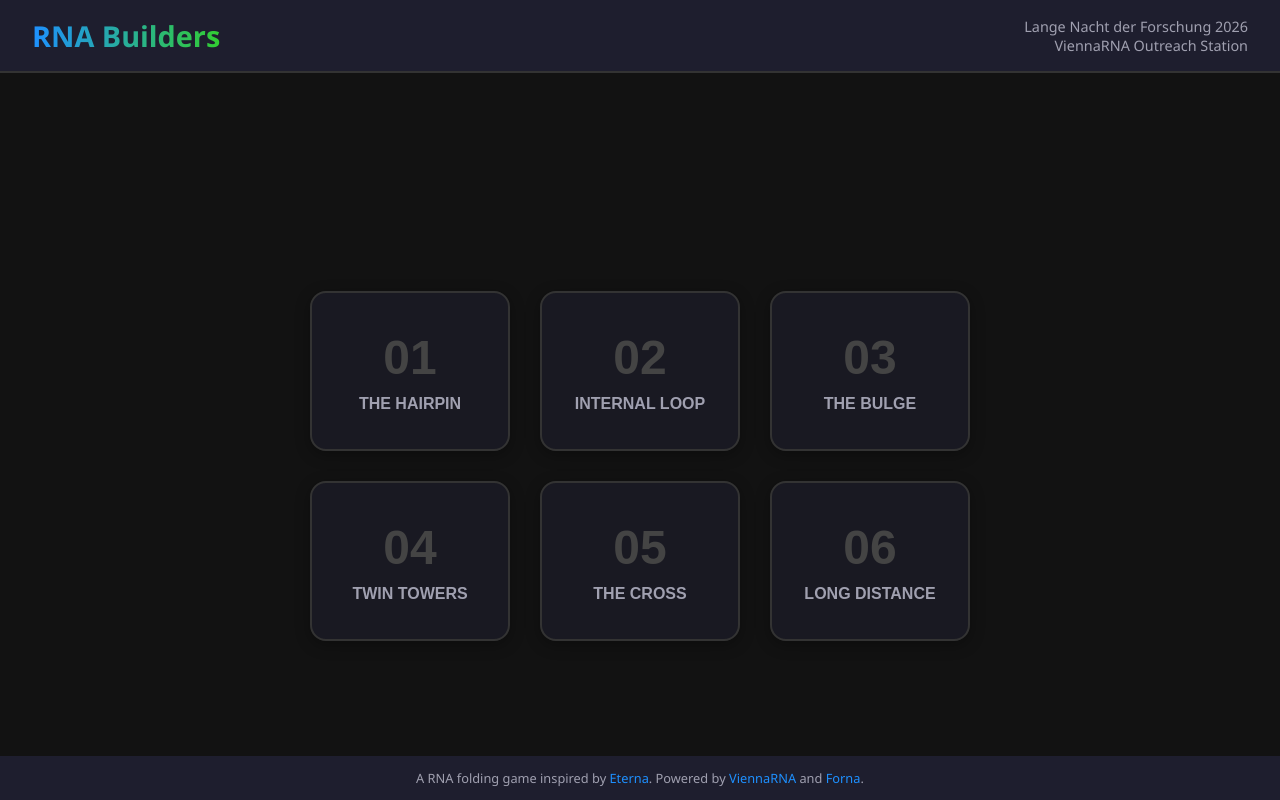
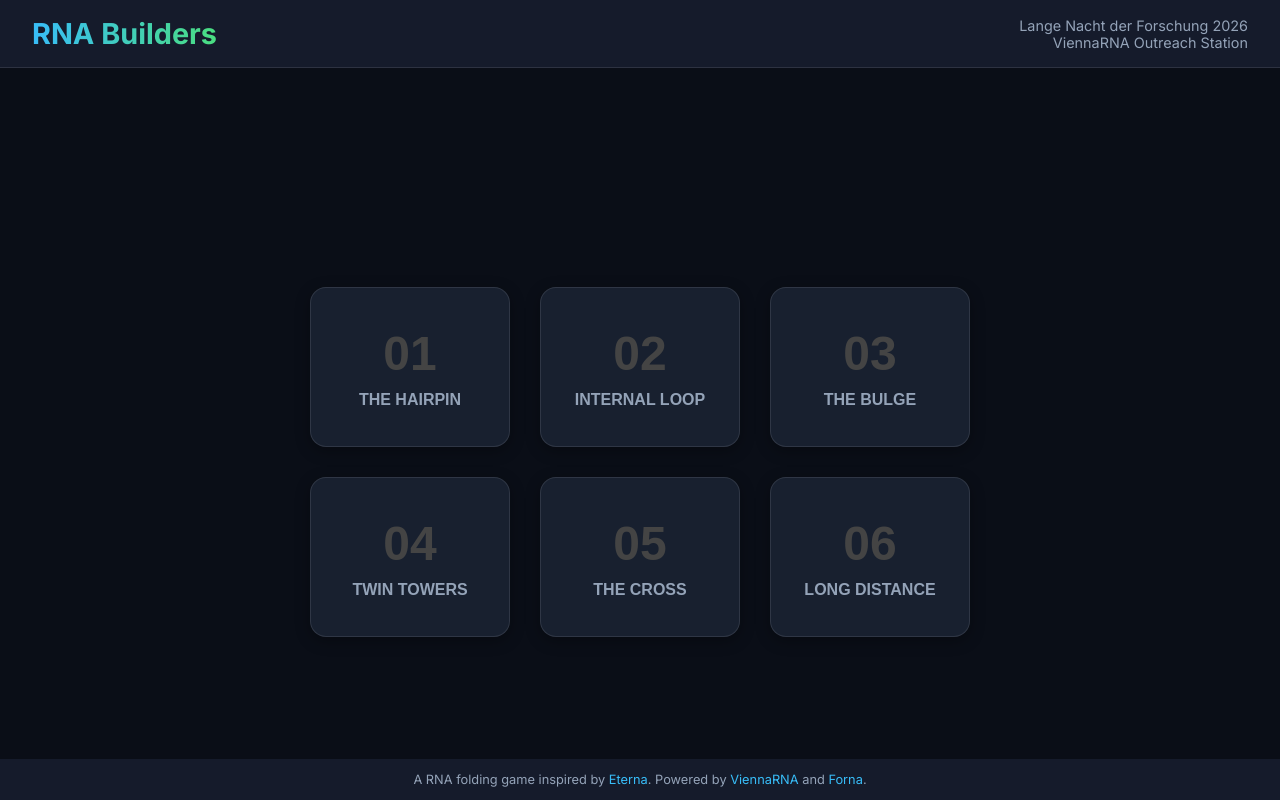
Before and after one commit to denski92/vienna_rna_folding_game, a Flask app: page / in a window 1280 px wide. Run offline with Flask 3, Linux system fonts and the light colour scheme.

Commit message:
changed styling of bp distance and energy

```diff
--- a/static/css/style.css
+++ b/static/css/style.css
@@ -1,19 +1,38 @@
 /* Global Themes */
 :root {
-    --bg-app: #121212;
-    --bg-panel: #1e1e2e;
-    --text-primary: #ffffff;
-    --text-secondary: #a0a0b0;
+    /* Backgrounds */
+    --bg-app-main: #0a0e17;
+    /* Deeper, slightly bluish black */
+    --bg-sidebar: #151b2b;
+    /* Lighter than main bg, but still deep */
+    --bg-canvas: #1a202c;
+    /* Dark canvas instead of white, for glowing effect */
+    --bg-card: rgba(30, 41, 59, 0.7);
+    /* Glassmorphism base */
 
-    /* Nucleotide Colors */
-    --accent-blue: #1E90FF;
-    /* U */
-    --accent-yellow: #FFD700;
-    /* A */
-    --accent-red: #FF4500;
-    /* G */
-    --accent-green: #32CD32;
-    /* C */
+    /* Text */
+    --text-primary: #e2e8f0;
+    --text-secondary: #94a3b8;
+    --text-accent: #38bdf8;
+    /* Cyan for highlights */
+
+    /* Metrics Colors (Neon palette) */
+    --energy-good: #4ade80;
+    /* Neon Green */
+    --energy-bad: #f87171;
+    /* Neon Red */
+    --target-distance: #facc15;
+    /* Neon Yellow */
+
+    /* Borders & Shadows */
+    --border-subtle: rgba(255, 255, 255, 0.1);
+    --glow-shadow: 0 0 15px rgba(56, 189, 248, 0.3);
+
+    /* Nucleotide Colors (Mapped to Theme) */
+    --accent-blue: var(--text-accent);
+    --accent-yellow: var(--target-distance);
+    --accent-red: var(--energy-bad);
+    --accent-green: var(--energy-good);
 }
 
 * {
@@ -23,8 +42,8 @@
 }
 
 body {
-    font-family: 'Segoe UI', Tahoma, Geneva, Verdana, sans-serif;
-    background-color: var(--bg-app);
+    font-family: 'Inter', sans-serif;
+    background-color: var(--bg-app-main);
     color: var(--text-primary);
     height: 100vh;
     display: flex;
@@ -36,11 +55,11 @@ body {
 /* --- 2. Header Layout --- */
 .app-header {
     padding: 1rem 2rem;
-    background: var(--bg-panel);
+    background: var(--bg-sidebar);
     display: flex;
     justify-content: space-between;
     align-items: center;
-    border-bottom: 2px solid #333;
+    border-bottom: 1px solid var(--border-subtle);
     flex: 0 0 auto;
     /* Don't shrink */
 }
@@ -337,7 +379,7 @@ body {
     text-align: center;
     font-size: 0.8rem;
     color: var(--text-secondary);
-    background: var(--bg-panel);
+    background: var(--bg-sidebar);
     flex: 0 0 auto;
 }
 
@@ -541,7 +583,7 @@ circle[node_type="pseudo"] {
     flex-direction: column;
     align-items: center;
     justify-content: center;
-    background: var(--bg-app);
+    background: var(--bg-app-main);
 }
 
 .level-menu h2 {
@@ -563,8 +605,8 @@ circle[node_type="pseudo"] {
 }
 
 .level-card {
-    background: rgba(30, 30, 46, 0.6);
-    border: 2px solid #333;
+    background: var(--bg-card);
+    border: 1px solid var(--border-subtle);
     border-radius: 16px;
     width: 200px;
     height: 160px;
--- a/templates/index.html
+++ b/templates/index.html
@@ -5,6 +5,12 @@
     <meta charset="UTF-8">
     <meta name="viewport" content="width=device-width, initial-scale=1.0">
     <title>RNA Builders | Lange Nacht der Forschung</title>
+
+    <link rel="preconnect" href="https://fonts.googleapis.com">
+    <link rel="preconnect" href="https://fonts.gstatic.com" crossorigin>
+    <link
+        href="https://fonts.googleapis.com/css2?family=Inter:wght@400;600;700&family=Roboto+Mono:wght@400;700&display=swap"
+        rel="stylesheet">
 
     <link rel="stylesheet" href="{{ url_for('static', filename='css/fornac.css') }}">
     <link rel="stylesheet" href="{{ url_for('static', filename='css/style.css') }}">
@@ -64,16 +70,18 @@
                     <p>System: <span style="color: #32CD32;">Online</span></p>
                 </div>
 
-                <div class="status-group">
-                    <h3>Target Distance</h3>
-                    <div class="metric-display">
+                <!-- Distance Metric Card -->
+                <div class="metric-card">
+                    <span class="metric-label">Target Distance</span>
+                    <div class="metric-value distance">
                         <span id="dist-val">--</span>
                     </div>
                 </div>
 
-                <div class="status-group">
-                    <h3>Stability Energy (ΔG)</h3>
-                    <div class="metric-display">
+                <!-- Energy Metric Card -->
+                <div class="metric-card">
+                    <span class="metric-label">Stability Energy (ΔG)</span>
+                    <div class="metric-value energy">
                         <span id="mfe-val">--</span>
                         <span class="metric-unit">kcal/mol</span>
                     </div>
```
Also changed, not shown: other parts of static/css/style.css (+52 -28 lines).
